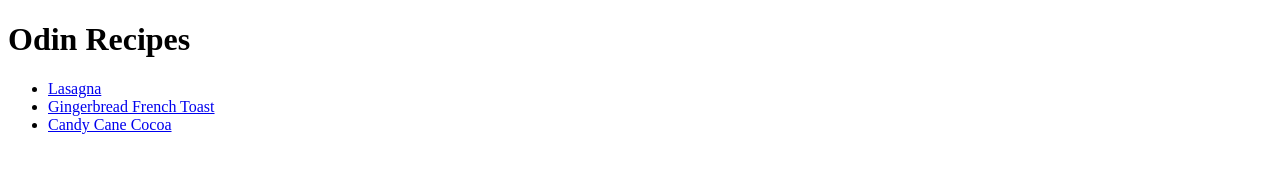
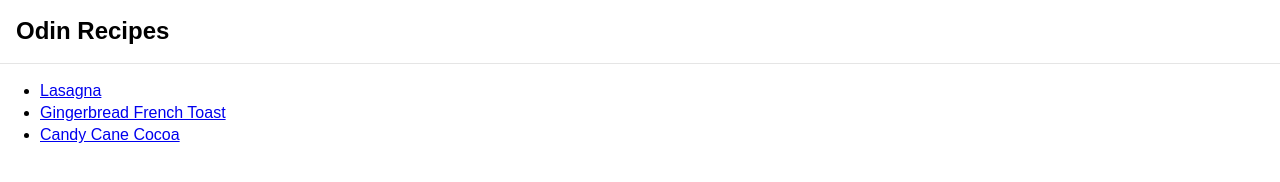
Before and after one commit to ksorathia/odin-recipes, a plain HTML site: page index.html in a window 1280 px wide. Drawn offline with Linux system fonts and the light colour scheme.

Commit message:
Add stylesheet and apply primary styles
Created a new css file and linked it within the index. Applied some
header sizes, line-heights, and margins. Lastly, testing padding
and styling of a header div that contains the page title on the
index.

```diff
--- a/index.html
+++ b/index.html
@@ -4,9 +4,12 @@
     <meta charset="UTF-8">
     <meta name="viewport" content="width=device-width, initial-scale=1.0">
     <title>Odin Recipes</title>
+    <link rel="stylesheet" href="./style.css">
 </head>
-<body>
-    <h1>Odin Recipes</h1>
+<body class="container">
+    <div class="header">
+        <h1>Odin Recipes</h1>
+    </div>
     <ul>
         <li><a href="./recipes/lasagna.html">Lasagna</a></li>
         <li><a href="./recipes/gingerbread-french-toast.html">Gingerbread French Toast</a></li>
--- /dev/null
+++ b/style.css
@@ -0,0 +1,25 @@
+* {
+    font-family: sans-serif;
+    line-height: 1.4rem;
+}
+
+h1 {
+    font-size: 24px;
+}
+
+h2 {
+    font-size: 21px;
+}
+
+h3 {
+    font-size: 17px;
+}
+
+.container {
+    margin: 0px;
+}
+
+.header {
+    padding: 4px 16px;
+    border-bottom: 1px solid #e5e5e5;
+}
```
